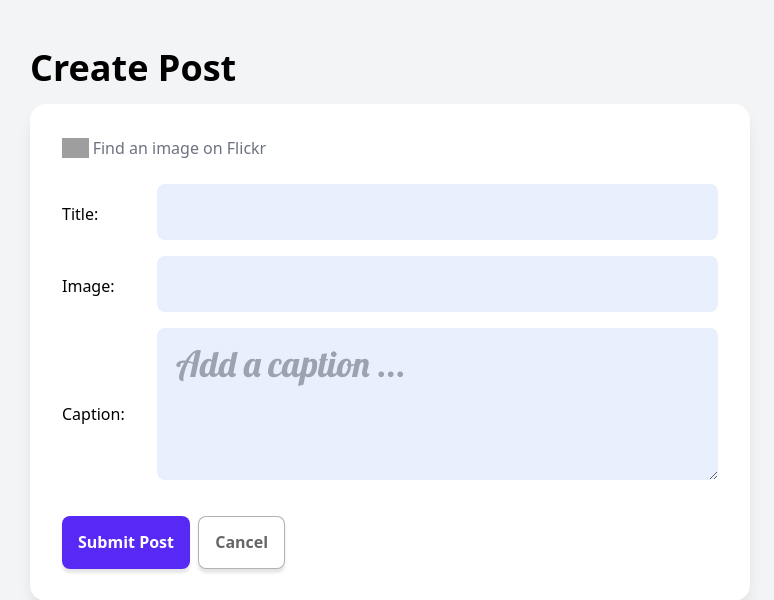
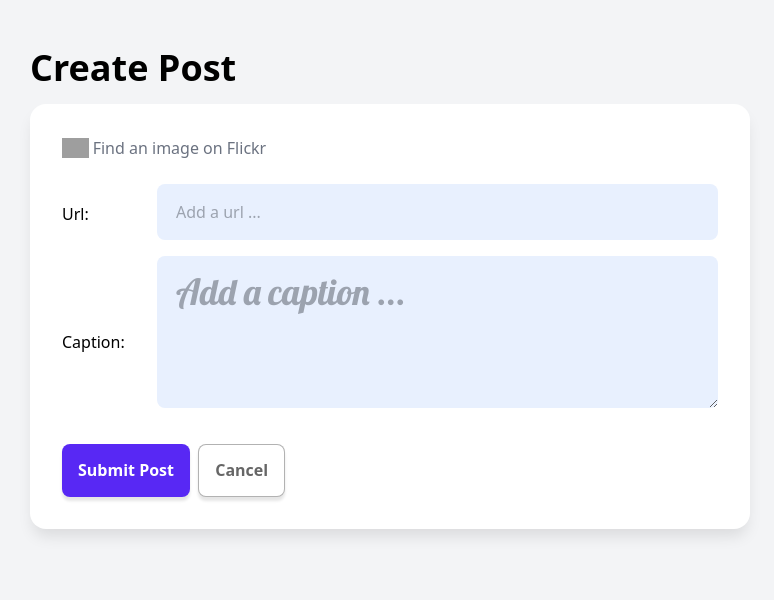
Before and after one commit to Radensuaso/awesome, a Django app: page /post/create/ in a window 1280 px wide. Shown: the part 80-680 px from the top of the page, without its empty margins (250-1024 px from the left). Run offline with Django 5.2, Linux system fonts and the light colour scheme; some libraries are stand-ins or nearby versions; grey boxes are pictures that could not be loaded.

Commit message:
web crawler in place

```diff
--- a/a_posts/models.py
+++ b/a_posts/models.py
@@ -4,6 +4,8 @@ from django.db import models
 
 class Post(models.Model):
     title = models.CharField(max_length=500)
+    artist = models.CharField(max_length=500, null=True)
+    url = models.URLField(max_length=500, null=True)
     image = models.URLField(max_length=500)
     body = models.TextField()
     created = models.DateTimeField(auto_now_add=True)
--- a/a_posts/views.py
+++ b/a_posts/views.py
@@ -1,6 +1,8 @@
+from bs4 import BeautifulSoup
 from django import forms
 from django.forms import ModelForm
 from django.shortcuts import redirect, render
+import requests
 
 from a_posts.models import *
 
@@ -13,7 +15,7 @@ def home_view(request):
 class PostCreateForm(ModelForm):
     class Meta:
         model = Post
-        fields = "__all__"
+        fields = ["url", "body"]
         labels = {"body": "Caption"}
         widgets = {
             "body": forms.Textarea(
@@ -21,7 +23,12 @@ class PostCreateForm(ModelForm):
                     "rows": 3,
                     "placeholder": "Add a caption ...",
                     "class": "font1 text-4xl",
-                }
+                },
+            ),
+            "url": forms.TextInput(
+                attrs={
+                    "placeholder": "Add a url ...",
+                },
             ),
         }
 
@@ -32,7 +39,26 @@ def post_create_view(request):
     if request.method == "POST":
         form = PostCreateForm(request.POST)
         if form.is_valid():
-            form.save()
+            post = form.save(commit=False)
+
+            website = requests.get(form.data["url"])
+            source_code = BeautifulSoup(website.text, "html.parser")
+            find_image = source_code.select(
+                "meta[content^='https://live.staticflickr.com/']"
+            )
+            print("find_image[0]", find_image[0])
+            image = find_image[0]["content"]
+            post.image = image
+
+            find_title = source_code.select("h1.photo-title")
+            title = find_title[0].text.strip()
+            post.title = title
+
+            find_artist = source_code.select("a.owner-name")
+            artist = find_artist[0].text.strip()
+            post.artist = artist
+
+            post.save()
             return redirect("home")
 
     return render(request, "a_posts/post_create.html", {"form": form})
--- a/requirements.txt
+++ b/requirements.txt
@@ -1,4 +1,3 @@
-asgiref==3.7.2
+beautifulsoup4==4.12.3
 Django==5.0.2
-sqlparse==0.4.4
-tzdata==2024.1
+Requests==2.31.0
--- a/templates/a_posts/home.html
+++ b/templates/a_posts/home.html
@@ -8,8 +8,8 @@
     <h3 class="text-start leading-5 mr-1">{{ post.title }}</h3>
     <div class="text-sm text-gray-400 truncate">
       flickr
-      <a href="" class="hover:underline ml-1" target="blank">
-        @JohnDoe
+      <a href="{{ post.url }}" class="hover:underline ml-1" target="blank">
+        @{{ post.artist }}
       </a>
     </div>
   </div>
```
Also changed, not shown: a_posts/migrations/0002_alter_post_options_post_artist_post_url.py (added).
